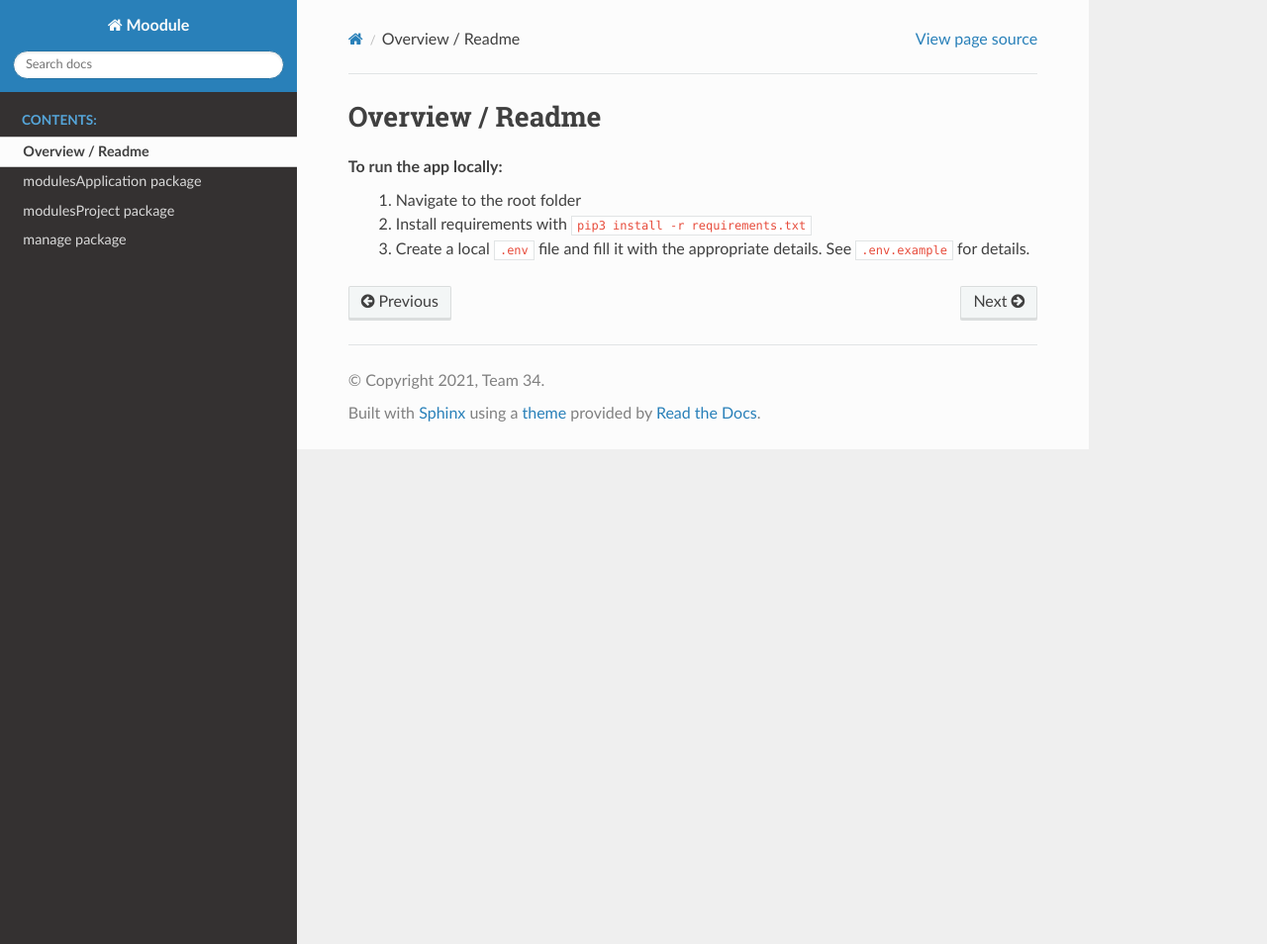
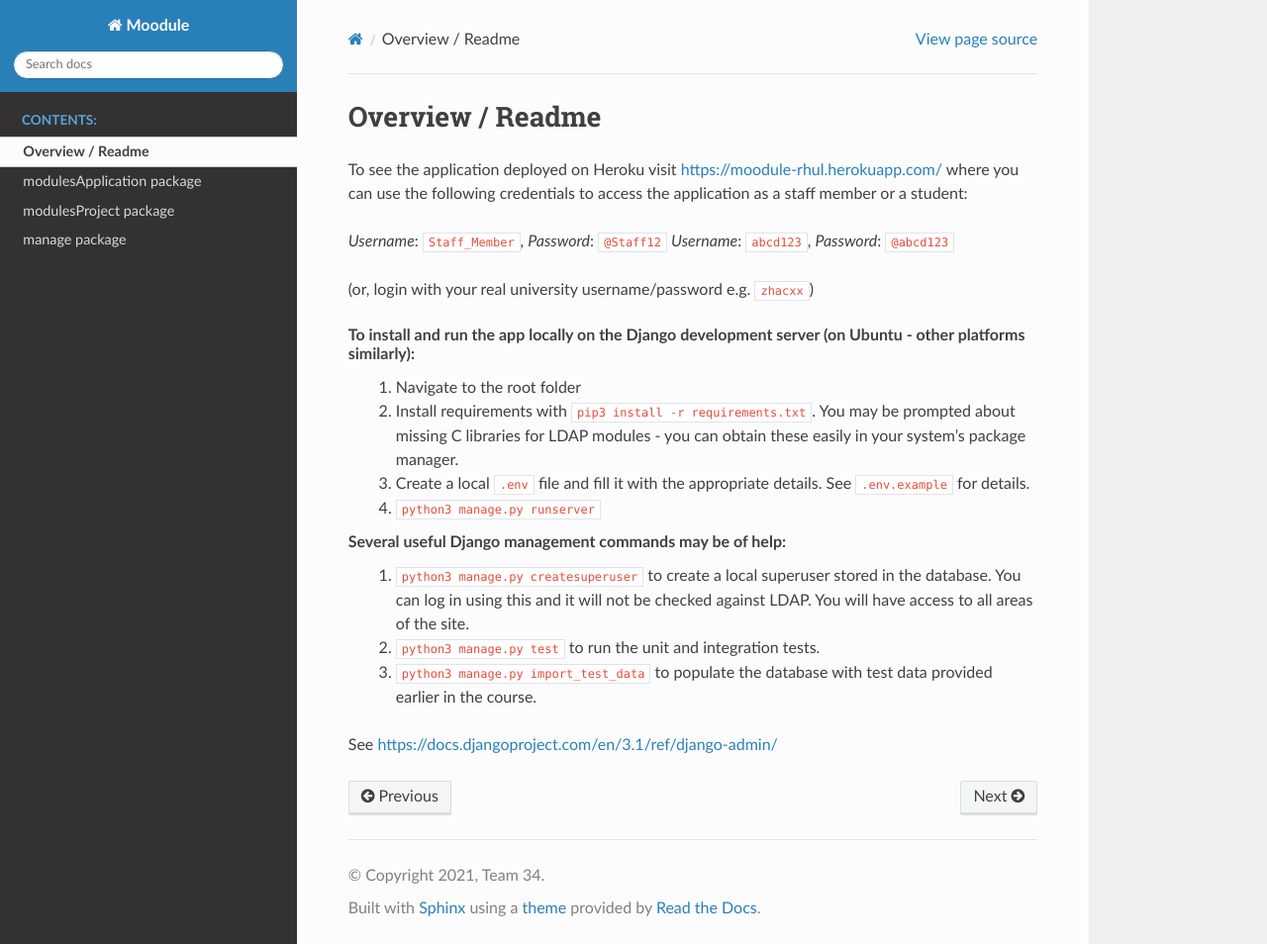
Before and after one commit to TomAllison067/moodule-pages, a Sphinx documentation site: the page built from docs/packages/introduction.rst, in a window 1280 px wide and 954 px high. Shown: the whole window at 99% size. Built offline with Sphinx 7.4.7 and the Read the Docs theme 2.0.0, drawn with Linux system fonts in a browser that asks for light colours.

Commit message:
Added further details to overview/readme of technical documentation

```diff
--- a/docs/packages/introduction.rst
+++ b/docs/packages/introduction.rst
@@ -1,8 +1,24 @@
-############
+###################
 Overview / Readme
-############
+###################
+To see the application deployed on Heroku visit https://moodule-rhul.herokuapp.com/
+where you can use the following credentials to access the application as a staff member or a student:
 
-To run the app locally:
+*Username*: ``Staff_Member``, *Password*: ``@Staff12``
+*Username*: ``abcd123``, *Password*: ``@abcd123``
+
+(or, login with your real university username/password e.g. ``zhacxx``)
+
+To install and run the app locally on the Django development server (on Ubuntu - other platforms similarly):
     1. Navigate to the root folder
-    2. Install requirements with ``pip3 install -r requirements.txt``
+    2. Install requirements with ``pip3 install -r requirements.txt``. You may be prompted about missing C libraries for LDAP modules - you can obtain these easily in your system's package manager.
     3. Create a local ``.env`` file and fill it with the appropriate details. See ``.env.example`` for details.
+    4. ``python3 manage.py runserver``
+
+Several useful Django management commands may be of help:
+    1. ``python3 manage.py createsuperuser`` to create a local superuser stored in the database.
+       You can log in using this and it will not be checked against LDAP. You will have access to all areas of the site.
+    2. ``python3 manage.py test`` to run the unit and integration tests.
+    3. ``python3 manage.py import_test_data`` to populate the database with test data provided earlier in the course.
+
+See https://docs.djangoproject.com/en/3.1/ref/django-admin/
```
